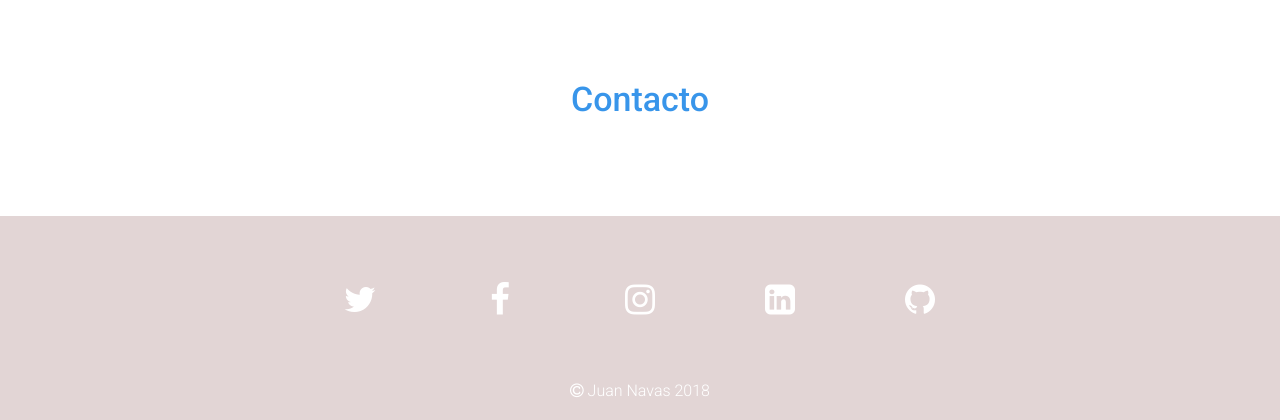
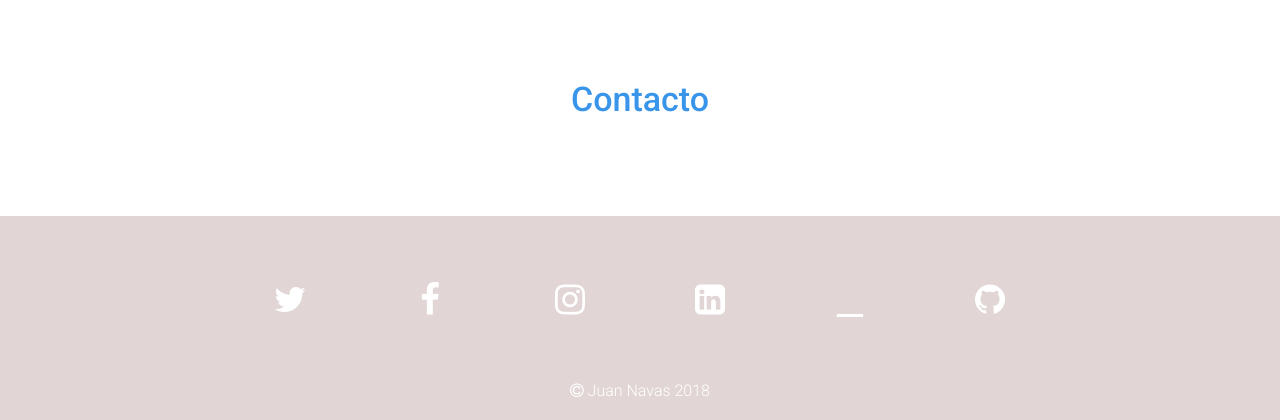
Before and after one commit to JuanNavasJN/juannavas.dev, a PHP site: page /index.view.php in a window 1280 px wide. Shown: the part 1793-2213 px from the top of the page. Run offline with PHP 8.4, Linux system fonts and the light colour scheme; some libraries are stand-ins or nearby versions.

Commit message:
Add email

```diff
--- a/index.view.php
+++ b/index.view.php
@@ -208,7 +208,9 @@
           <a href="http://www.facebook.com/juannavasjn" class="facebook" target="_blank"><i class="fa fa-facebook"></i></a>
           <a href="http://www.instagram.com/juannavasjn" class="instagram" target="_blank"><i class="fa fa-instagram"></i></a>
           <a href="https://www.linkedin.com/in/juannavasjn/" class="linkedin" target="_blank"><i class="fa fa-linkedin-square"></i></a>
+          <a href="mailto:navascruzf@gmail.com" class="twitter"><i class="far fa-envelope"></i></a>
           <a href="https://github.com/JuanNavasJN" class="linkedin" target="_blank"><i class="fa fa-github"></i></a>
+
 
         </div>
       </section>
```
